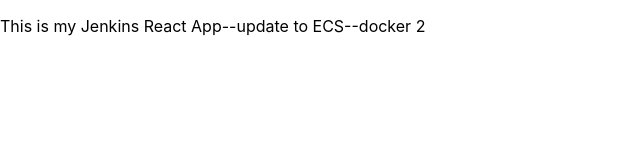
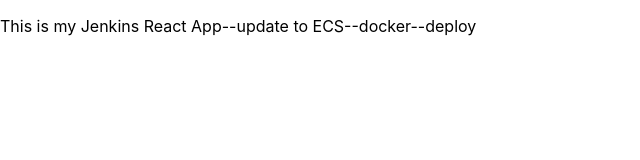
Before and after one commit to BIJOYROY42/Jenkins-React, a React (Create React App) app: page / in a window 1280 px wide. Shown: the top 160 px of the page, without its empty margins (0-640 px from the left). Built offline with nearby package versions, Linux system fonts and the light colour scheme.

Commit message:
add deploy

```diff
--- a/aws/task-definition.json
+++ b/aws/task-definition.json
@@ -6,7 +6,7 @@
     "containerDefinitions": [
         {
             "name": "TeampApp",
-            "image": "nginx:1.27-alpine",
+            "image": "612634926349.dkr.ecr.us-east-2.amazonaws.com/mytemp:latest",
             "portMappings": [
                 {
                     "name": "ngnix-80-tcp",
@@ -23,5 +23,5 @@
     "networkMode": "awsvpc",
     "memory": "512",
     "cpu": "256",
-    "executionRoleArn": ""
+    "executionRoleArn": "arn:aws:iam::612634926349:role/ecsTaskExecutionRole"
 }
--- a/src/App.js
+++ b/src/App.js
@@ -3,7 +3,7 @@
 
 function App() {
   return (
-    <p>This is my Jenkins React App--update to ECS--docker 2</p>
+    <p>This is my Jenkins React App--update to ECS--docker--deploy</p>
   );
 }
 
```
Also changed, not shown: 1 other file (tests, documents, lock files or other folders).
